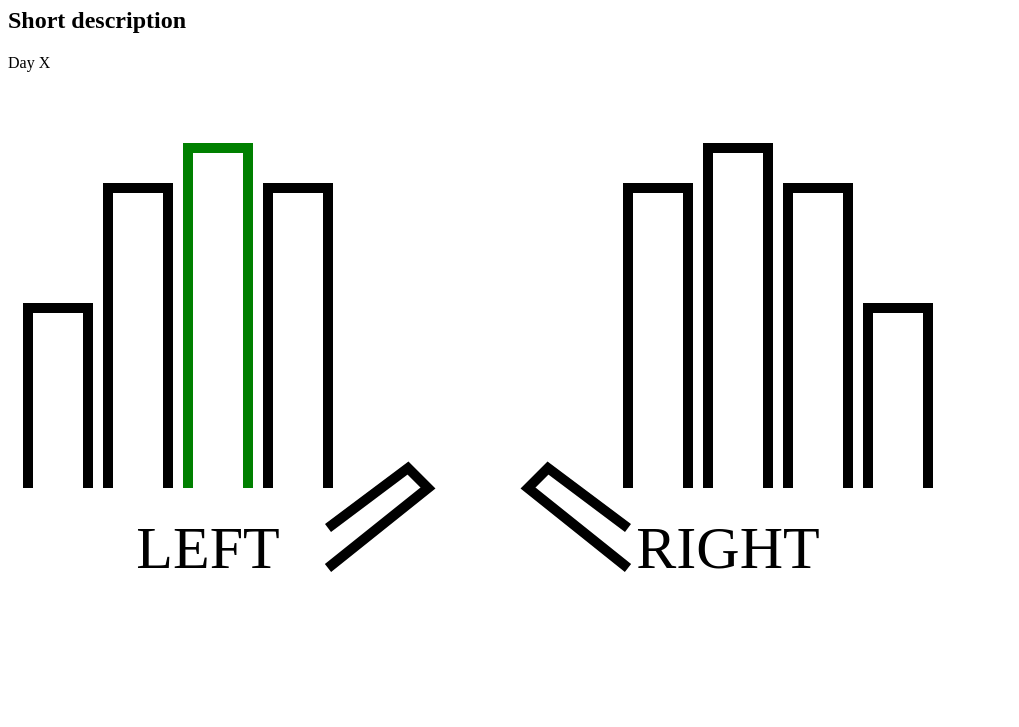
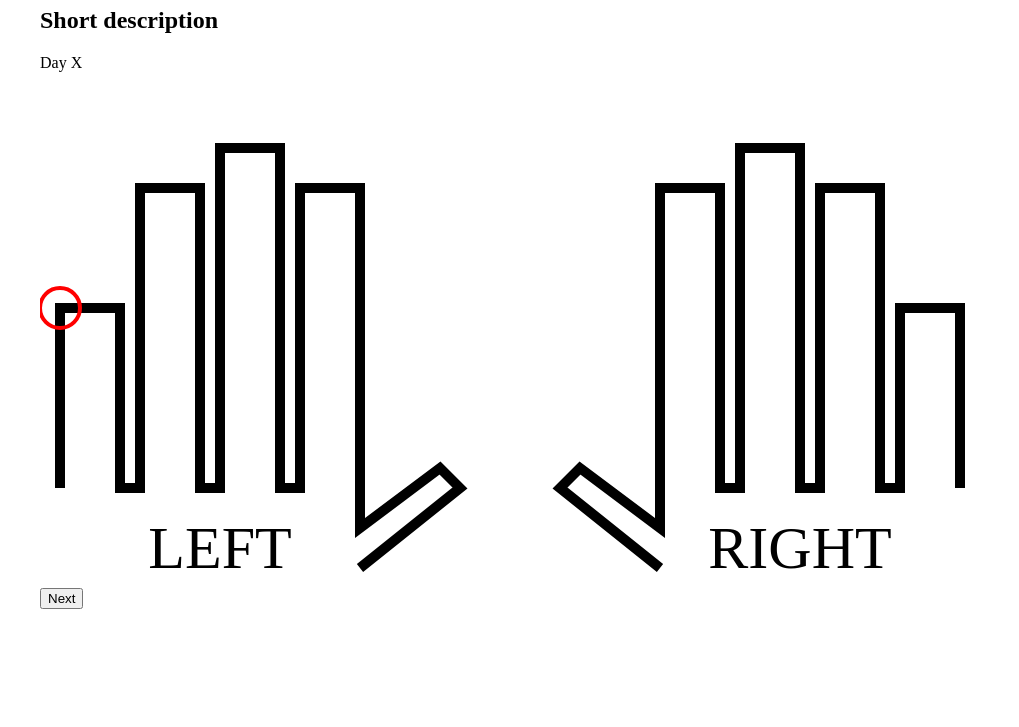
Before and after one commit to jvals/urban-octo, a plain HTML site: page index.html in a window 1280 px wide. Shown: the part 73-800 px from the top of the page, without its empty margins (0-1019 px from the left). Drawn offline with Linux system fonts and the light colour scheme.

Commit message:
Add a movable marker

```diff
--- a/index.html
+++ b/index.html
@@ -6,46 +6,107 @@
     <meta http-equiv="X-UA-Compatible" content="IE=edge">
     <meta name="viewport" content="width=device-width, initial-scale=1.0">
     <title>Urban octo</title>
-    <script>
+    <style>
+        .page-holder {
+            max-width: 1200px;
+            margin: 0 auto;
+        }
 
-    </script>
-    <style>
         .hands {
             display: flex;
             flex-wrap: wrap;
         }
-        .left-hand {
-            max-width: 500px;
-        }
-        .right-hand {
+
+        .hand {
             max-width: 500px;
         }
     </style>
 </head>
 
 <body>
+    <div class="page-holder">
         <h1>Urban octo</h1>
         <h2>Short description</h2>
         <p id="day-label">Day X</p>
 
         <div class="hands">
-        <svg class="left-hand" viewBox="0 0 250 250" version="1.1" xmlns="http://www.w3.org/2000/svg">
-            <polyline points="10 200, 10 110, 40 110, 40 200" fill="transparent" stroke="black" stroke-width="5" />
-            <polyline points="50 200, 50 50, 80 50, 80 200" fill="transparent" stroke="black" stroke-width="5" />
-            <polyline points="90 200, 90 30, 120 30, 120 200" fill="transparent" stroke="green" stroke-width="5" />
-            <polyline points="130 200, 130 50, 160 50, 160 200" fill="transparent" stroke="black" stroke-width="5" />
-            <polyline points="160 220, 200 190, 210 200, 160 240" fill="transparent" stroke="black" stroke-width="5" />
-            <text x="100" y="240" font-size="30" text-anchor="middle" fill="black">LEFT</text>
+            <svg id="left-hand" class="hand" viewBox="0 0 250 250" version="1.1" xmlns="http://www.w3.org/2000/svg">
+                <polyline
+                    points="10 200, 10 110, 40 110, 40 200, 50 200, 50 50, 80 50, 80 200, 90 200, 90 30, 120 30, 120 200, 130 200, 130 50, 160 50, 160 200, 160 220, 200 190, 210 200, 160 240"
+                    fill="transparent" stroke="black" stroke-width="5" />
+                <text x="90" y="240" font-size="30" text-anchor="middle" fill="black">LEFT</text>
             </svg>
-        <svg class="right-hand" viewBox="-10 0 250 250" version="1.1" xmlns="http://www.w3.org/2000/svg">
-            <polyline points="50 220, 10 190, 0 200, 50 240" fill="transparent" stroke="black" stroke-width="5" />
-            <polyline points="50 200, 50 50, 80 50, 80 200" fill="transparent" stroke="black" stroke-width="5" />
-            <polyline points="90 200, 90 30, 120 30, 120 200" fill="transparent" stroke="black" stroke-width="5" />
-            <polyline points="130 200, 130 50, 160 50, 160 200" fill="transparent" stroke="black" stroke-width="5" />
-            <polyline points="170 200, 170 110, 200 110, 200 200" fill="transparent" stroke="black" stroke-width="5" />
-            <text x="100" y="240" font-size="30" text-anchor="middle" fill="black">RIGHT</text>
+            <svg id="right-hand" class="hand" viewBox="-10 0 250 250" version="1.1" xmlns="http://www.w3.org/2000/svg">
+                <polyline
+                    points="50 240, 0 200, 10 190, 50 220, 50 200, 50 50, 80 50, 80 200, 90 200, 90 30, 120 30, 120 200, 130 200, 130 50, 160 50, 160 200, 170 200, 170 110, 200 110, 200 200"
+                    fill="transparent" stroke="black" stroke-width="5" />
+                <text x="120" y="240" font-size="30" text-anchor="middle" fill="black">RIGHT</text>
             </svg>
         </div>
+        <button type="button" onclick="setMarker()">Next</button>
+    </div>
+
+    <script>
+        document.body.onload = setMarker;
+
+        let i = 0;
+
+        function setMarker() {
+            function getTodaysPosition() {
+                const positions = [
+                    ["10", "110", "left-hand"],
+                    ["50", "50", "left-hand"],
+                    ["90", "30", "left-hand"],
+                    ["130", "50", "left-hand"],
+                    ["200", "190", "left-hand"],
+
+                    ["0", "200", "right-hand"],
+                    ["50", "50", "right-hand"],
+                    ["90", "30", "right-hand"],
+                    ["130", "50", "right-hand"],
+                    ["170", "110", "right-hand"],
+
+
+                    ["40", "110", "left-hand"],
+                    ["80", "50", "left-hand"],
+                    ["120", "30", "left-hand"],
+                    ["160", "50", "left-hand"],
+                    ["210", "200", "left-hand"],
+
+                    ["10", "190", "right-hand"],
+                    ["80", "50", "right-hand"],
+                    ["120", "30", "right-hand"],
+                    ["160", "50", "right-hand"],
+                    ["200", "110", "right-hand"],
+                ]
+
+                const position = positions[i];
+                i = (i + 1) % positions.length;
+                return position;
+            }
+
+            const position = getTodaysPosition();
+
+            const ref = document.getElementById(position[2]);
+
+            const old_market = document.getElementsByTagName("circle");
+            if (old_market && old_market.length > 0) {
+                old_market[0].remove();
+            }
+            const marker = document.createElementNS("http://www.w3.org/2000/svg", "circle");
+            //const market_attributes = document.createAttribute("cx=\"25\" cy=\"75\" r=\"20\"")
+            marker.setAttribute("cx", position[0])
+            marker.setAttribute("cy", position[1])
+            marker.setAttribute("r", "10")
+            marker.setAttribute("stroke", "red")
+            marker.setAttribute("fill", "transparent")
+            marker.setAttribute("stroke-width", "2")
+
+            ref.appendChild(marker);
+        }
+
+        //setInterval(setMarker, 600);
+    </script>
 </body>
 
 </html>
```
Lines whose indentation alone changed are shown as unchanged.
